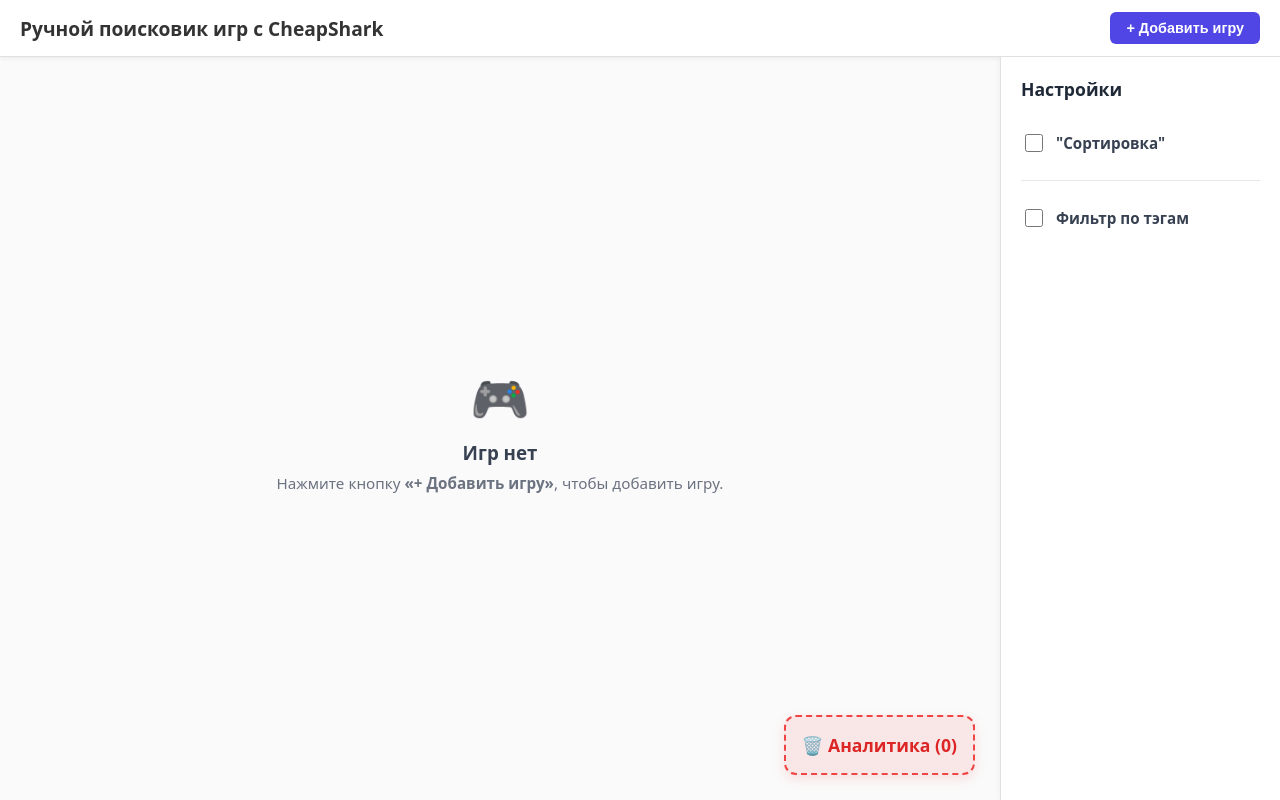
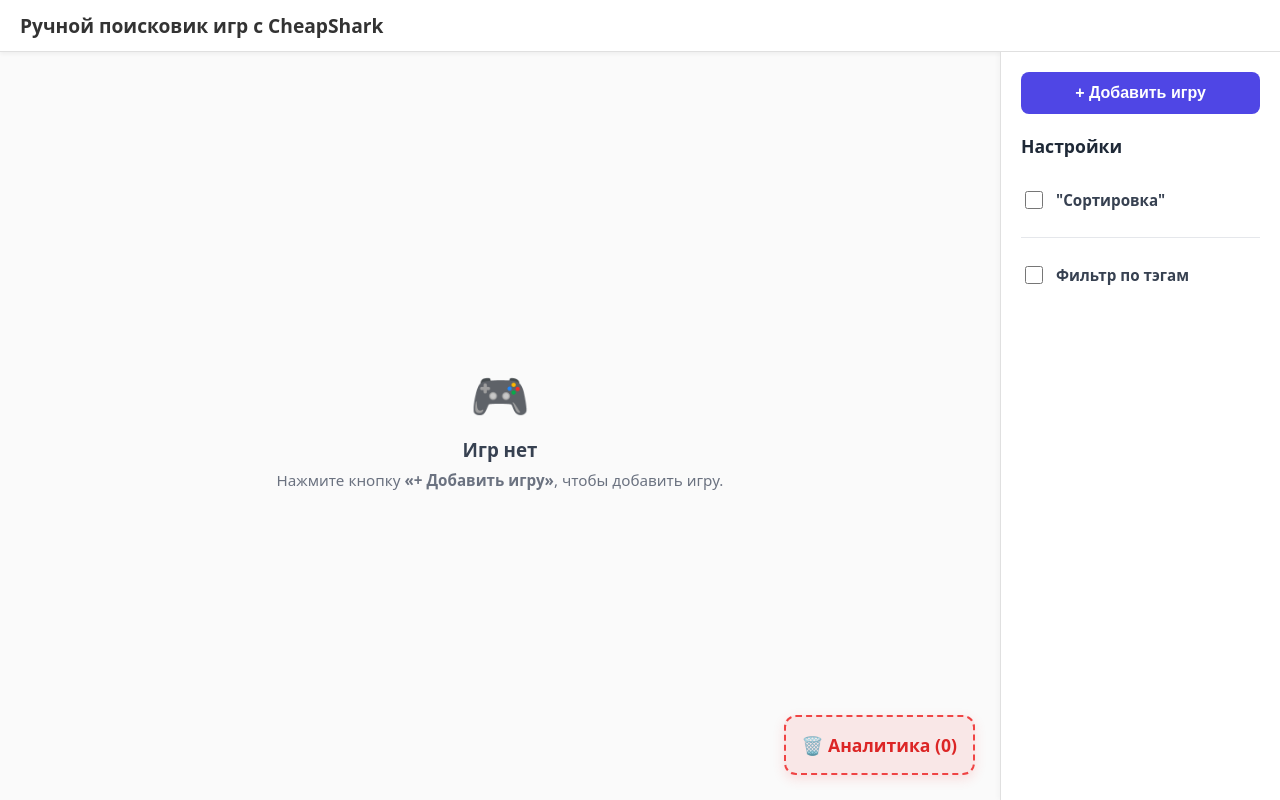
Before and after one commit to VIPigeon/fast-track-1, a React (Vite) app in the folder test-site/: page / in a window 1280 px wide. Built offline with nearby package versions, Linux system fonts and the light colour scheme.

Commit message:
мелочи

```diff
--- a/test-site/index.html
+++ b/test-site/index.html
@@ -4,7 +4,7 @@
     <meta charset="UTF-8" />
     <link rel="icon" type="image/svg+xml" href="/favicon.png" />
     <meta name="viewport" content="width=device-width, initial-scale=1.0" />
-    <title>Manual CheapShark</title>
+    <title>ManualShark</title>
   </head>
   <body>
     <div id="root"></div>
--- a/test-site/src/App.css
+++ b/test-site/src/App.css
@@ -239,3 +239,22 @@
   border-color: #dc2626;
   box-shadow: 0 6px 20px rgba(239, 68, 68, 0.4);
 }
+
+.sidebar-button {
+  width: 100%;
+  padding: 12px 16px;
+  font-size: 1rem;
+  font-weight: bold;
+  color: #fff;
+  background-color: #4f46e5;
+  border: none;
+  border-radius: 8px;
+  cursor: pointer;
+  transition: background-color 0.2s ease;
+  box-sizing: border-box;
+  text-align: center;
+}
+
+.sidebar-button:hover {
+  background-color: #4338ca;
+}
--- a/test-site/src/App.jsx
+++ b/test-site/src/App.jsx
@@ -315,9 +315,9 @@ export default function App() {
     <div className="app-container">
       <header className="header">
         <h1 className="title">Ручной поисковик игр с CheapShark</h1>
-        <button onClick={addBox} className="button">
+        {/* <button onClick={addBox} className="button">
           + Добавить игру
-        </button>
+        </button> */}
       </header>
 
       <div className="main-layout">
@@ -411,6 +411,9 @@ export default function App() {
         </div>
 
         <aside className="sidebar">
+          <button onClick={addBox} className="sidebar-button">
+            + Добавить игру
+          </button>
           <h2 className="sidebar-title">Настройки</h2>
 
           <div className="sidebar-section">
```
Also changed, not shown: test-site/public/favicon.png, 1 other file (tests, documents, lock files or other folders).
